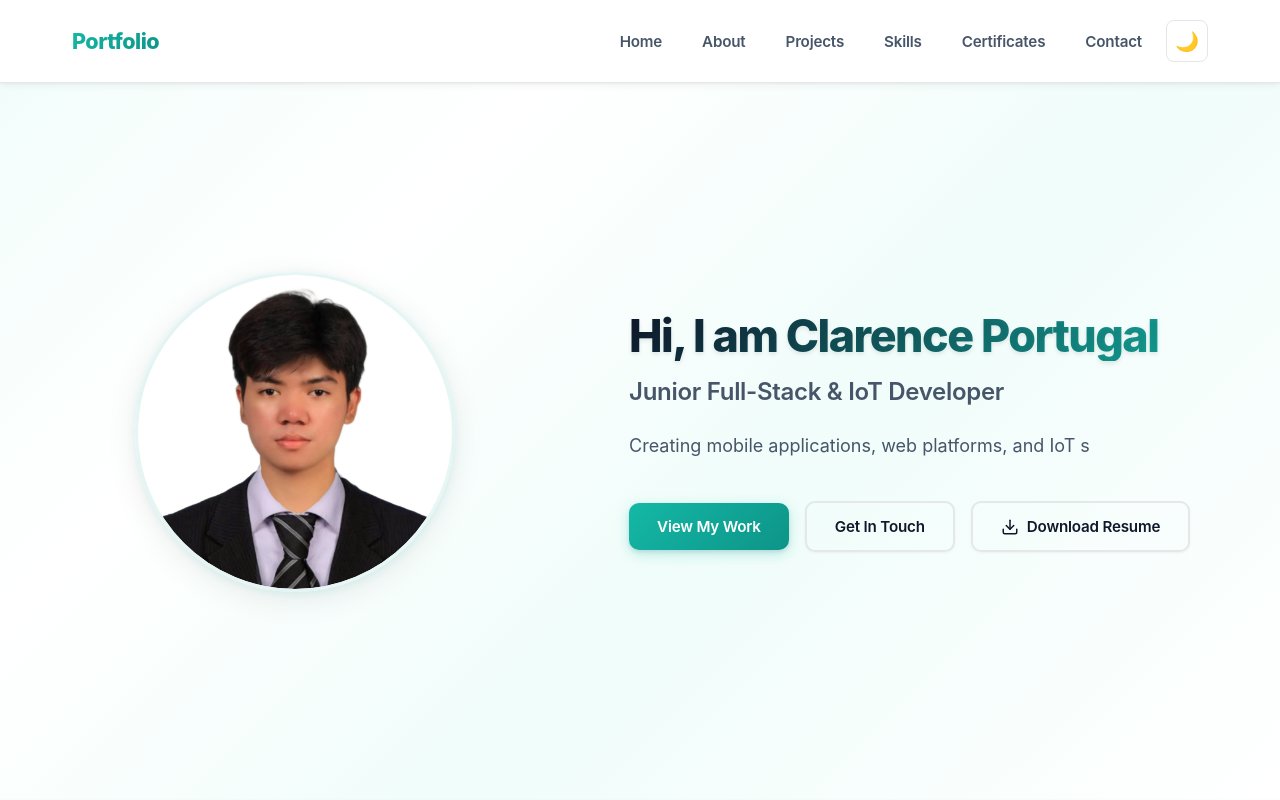
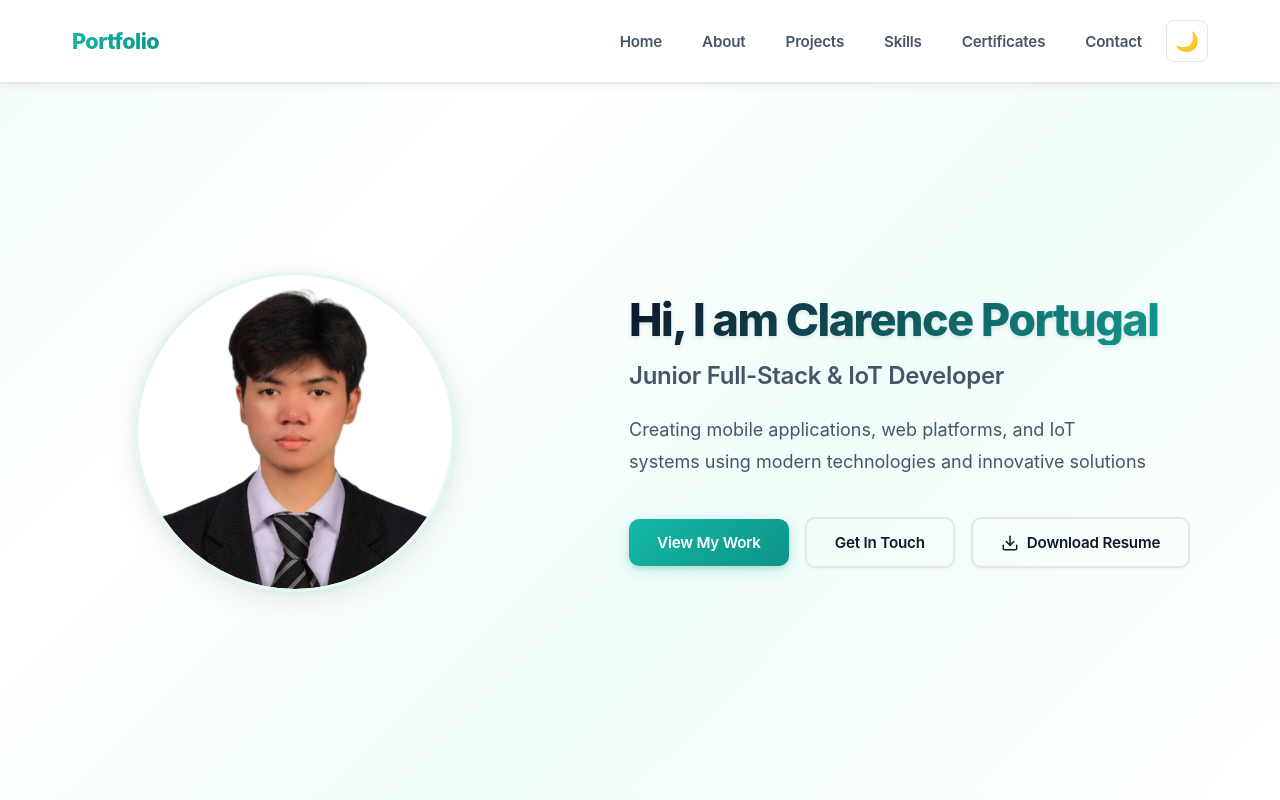
Before and after one commit to clarenceportugal/portfolio, a React (Vite) app: page / in a window 1280 px wide. Shown: the top 800 px of the page. Built offline with nearby package versions, Linux system fonts and the light colour scheme.

Commit message:
Increase typing animation speed from 50ms to 25ms per character

```diff
--- a/src/App.tsx
+++ b/src/App.tsx
@@ -129,7 +129,7 @@ function App() {
     typewriterIndexRef.current = 0
     currentTextRef.current = 'name'
     let timeoutId: ReturnType<typeof setTimeout>
-    const typingSpeed = 50 // milliseconds per character
+    const typingSpeed = 25 // milliseconds per character
     const delayBetweenTexts = 500 // Delay after completing one text before starting next
 
     const getCurrentText = () => {
```
